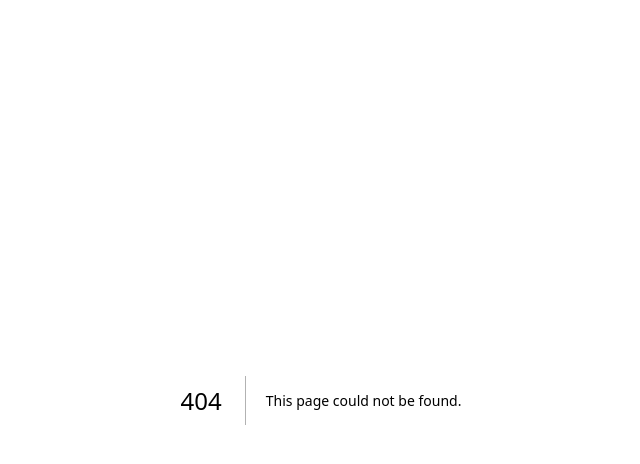
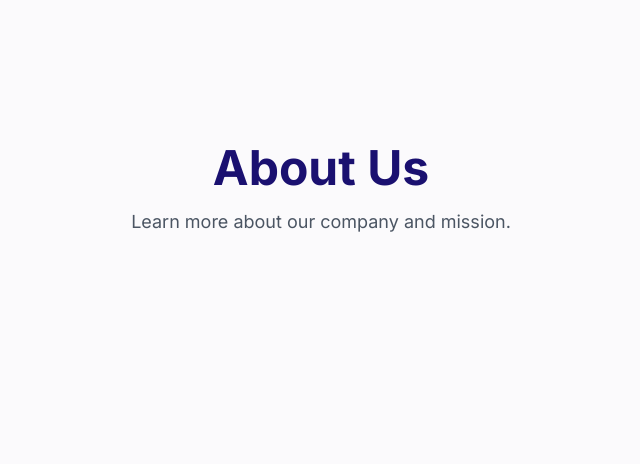
Before and after one commit to Phynnex/phynnex-dev-studio, a Next.js app: page /about in a window 1280 px wide. Before the commit this address had no page. Shown: the top 464 px of the page, without its empty margins (319-959 px from the left). Built offline with nearby package versions, Linux system fonts and the light colour scheme.

Commit message:
Add placeholder pages

```diff
--- /dev/null
+++ b/src/pages/about.tsx
@@ -0,0 +1,18 @@
+import React from 'react';
+
+const AboutPage = () => {
+  return (
+    <main className="pt-20">
+      <div className="bg-whisper py-16">
+        <div className="container mx-auto max-w-7xl px-4">
+          <h1 className="text-4xl md:text-5xl font-bold text-center text-creole">About Us</h1>
+          <p className="text-center text-lg text-gray-600 mt-4 max-w-3xl mx-auto">
+            Learn more about our company and mission.
+          </p>
+        </div>
+      </div>
+    </main>
+  );
+};
+
+export default AboutPage;
--- /dev/null
+++ b/src/pages/join.tsx
@@ -0,0 +1,18 @@
+import React from 'react';
+
+const JoinPage = () => {
+  return (
+    <main className="pt-20">
+      <div className="bg-whisper py-16">
+        <div className="container mx-auto max-w-7xl px-4">
+          <h1 className="text-4xl md:text-5xl font-bold text-center text-creole">Join Us</h1>
+          <p className="text-center text-lg text-gray-600 mt-4 max-w-3xl mx-auto">
+            Sign up to get the latest updates and opportunities.
+          </p>
+        </div>
+      </div>
+    </main>
+  );
+};
+
+export default JoinPage;
--- /dev/null
+++ b/src/pages/learn.tsx
@@ -0,0 +1,18 @@
+import React from 'react';
+
+const LearnPage = () => {
+  return (
+    <main className="pt-20">
+      <div className="bg-whisper py-16">
+        <div className="container mx-auto max-w-7xl px-4">
+          <h1 className="text-4xl md:text-5xl font-bold text-center text-creole">Learn</h1>
+          <p className="text-center text-lg text-gray-600 mt-4 max-w-3xl mx-auto">
+            Discover resources and articles to boost your knowledge.
+          </p>
+        </div>
+      </div>
+    </main>
+  );
+};
+
+export default LearnPage;
--- /dev/null
+++ b/src/pages/support.tsx
@@ -0,0 +1,18 @@
+import React from 'react';
+
+const SupportPage = () => {
+  return (
+    <main className="pt-20">
+      <div className="bg-whisper py-16">
+        <div className="container mx-auto max-w-7xl px-4">
+          <h1 className="text-4xl md:text-5xl font-bold text-center text-creole">Support Center</h1>
+          <p className="text-center text-lg text-gray-600 mt-4 max-w-3xl mx-auto">
+            How can we assist you? This page is under construction.
+          </p>
+        </div>
+      </div>
+    </main>
+  );
+};
+
+export default SupportPage;
```
